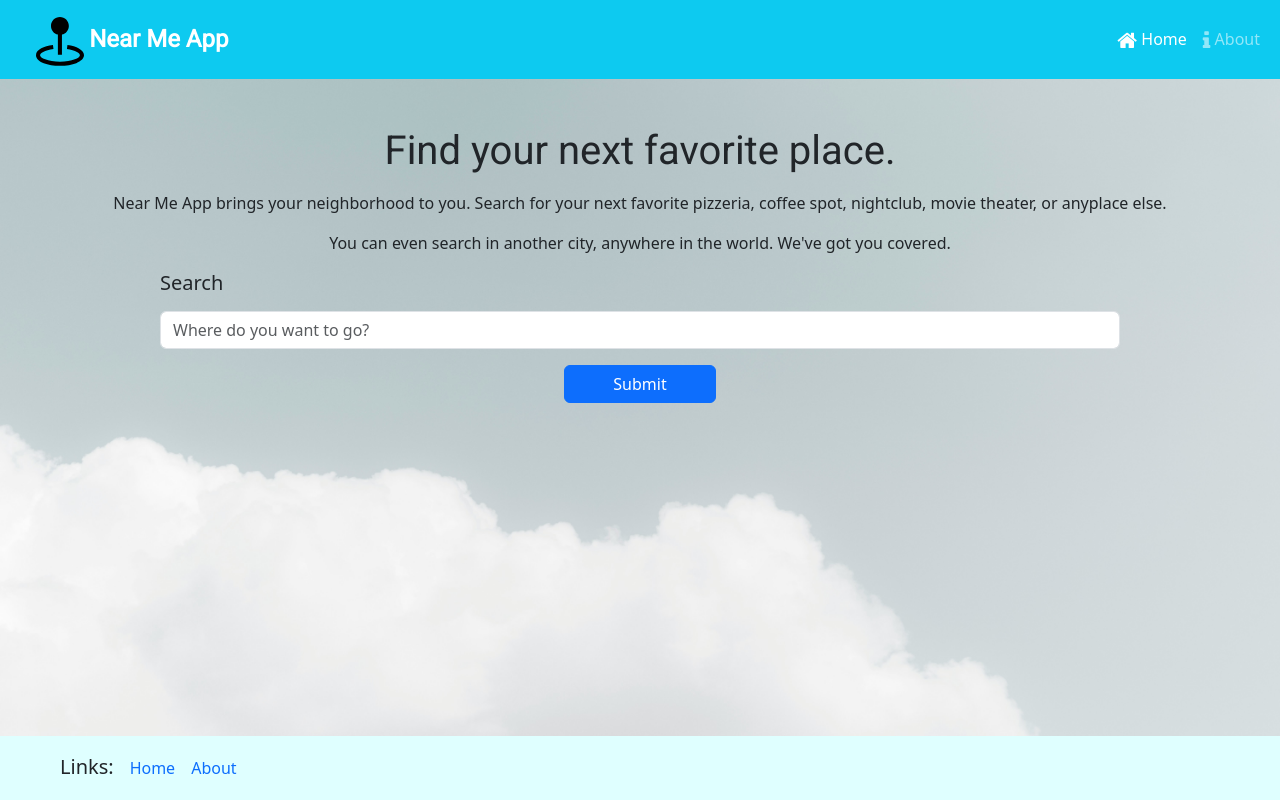
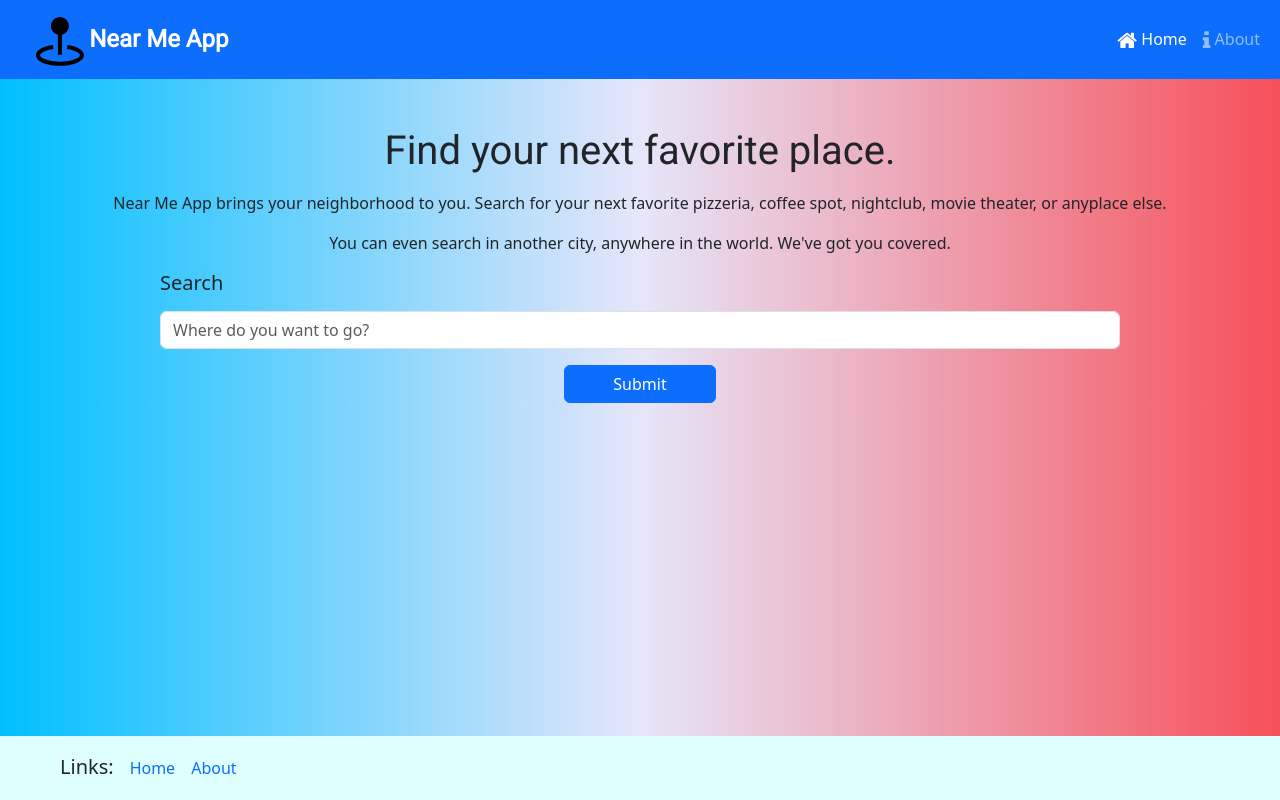
Before and after one commit to janbalangue/near-me-app, a React (Create React App) app: page / in a window 1280 px wide. Built offline with nearby package versions, Linux system fonts and the light colour scheme.

Commit message:
change colors

```diff
--- a/src/components/Header.js
+++ b/src/components/Header.js
@@ -13,7 +13,7 @@ import Logo from "./Logo";
 const Header = () => {
   const [menuOpen, setMenuOpen] = useState(false);
   return (
-    <Navbar dark color="info" sticky="top" expand="md">
+    <Navbar color="primary" dark sticky="top" expand="md">
       <NavbarBrand className="ms-4 mt-1" href="/">
         <Logo /> <strong>Near Me App</strong>
       </NavbarBrand>
--- a/src/index.css
+++ b/src/index.css
@@ -1,15 +1,15 @@
 body {
   margin: 4rem;
-  font-family: -apple-system, BlinkMacSystemFont, 'Segoe UI', 'Roboto', 'Oxygen',
-    'Ubuntu', 'Cantarell', 'Fira Sans', 'Droid Sans', 'Helvetica Neue',
+  font-family: -apple-system, BlinkMacSystemFont, "Segoe UI", "Roboto", "Oxygen",
+    "Ubuntu", "Cantarell", "Fira Sans", "Droid Sans", "Helvetica Neue",
     sans-serif;
-  background-image: url("../src/app/assets/img/clouds.jpg");
+  background-image: linear-gradient(to right, #00bfff, #e6e6fa, #f64f59);
   background-size: cover;
   -webkit-font-smoothing: antialiased;
   -moz-osx-font-smoothing: grayscale;
 }
 
 code {
-  font-family: source-code-pro, Menlo, Monaco, Consolas, 'Courier New',
+  font-family: source-code-pro, Menlo, Monaco, Consolas, "Courier New",
     monospace;
 }
```
